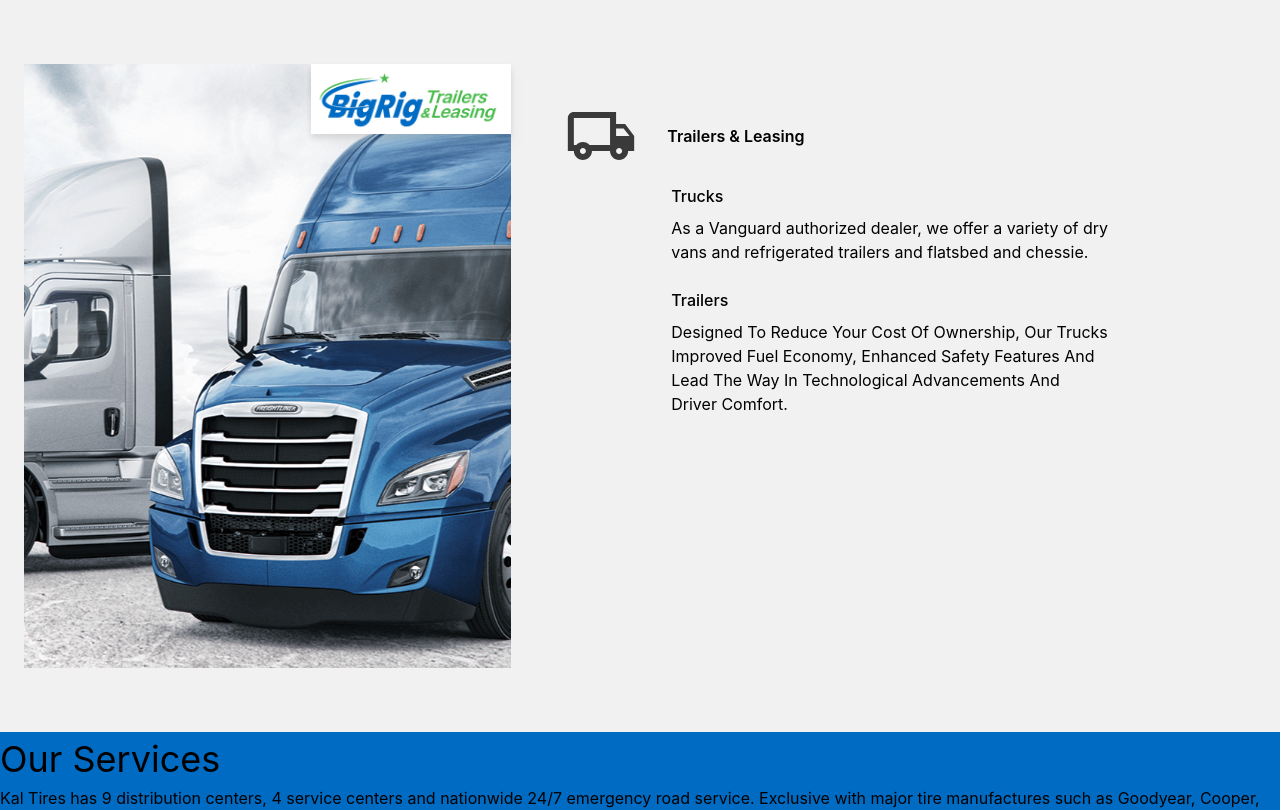
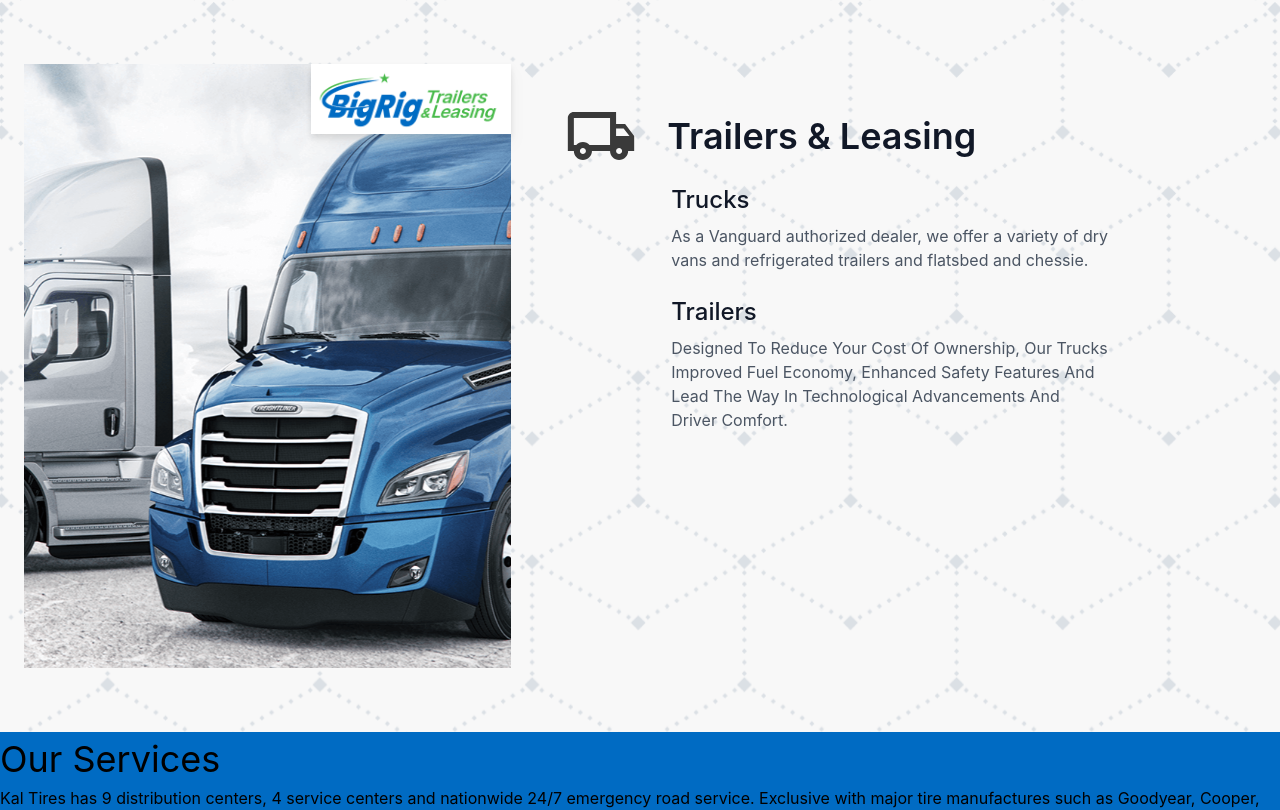
Before and after one commit to shantanusoam/bigriggroup, a React (Create React App) app: page / in a window 1280 px wide. Shown: the top 810 px of the page. Built offline with nearby package versions, Linux system fonts and the light colour scheme.

Commit message:
send config changes

```diff
--- a/src/Components/ServicesSection/ServicesSection.js
+++ b/src/Components/ServicesSection/ServicesSection.js
@@ -1,17 +1,17 @@
-import React from "react";
+import React from 'react';
 
 export default function ServicesSection() {
   return (
     <>
-      <div id="maincontainer" className="bg-Lightblue" >
+      <div id="maincontainer" className="bg-Lightblue">
         <div id="firstmain">
-          <h1 className="text-heading">Our Services</h1>
+          <h1 class="text-heading">Our Services</h1>
           <p>
             Kal Tires has 9 distribution centers, 4 service centers and
             nationwide 24/7 emergency road service. Exclusive with major tire
             manufactures such as Goodyear, Cooper, BKT, Michelin, Yokohama,
             Double Coin, Pirelli and Hankook. We offer national account billing
-            for Goodyear, Cooper, Michelin, Yokohama and Hankook products.{" "}
+            for Goodyear, Cooper, Michelin, Yokohama and Hankook products.{' '}
           </p>
           <button>CONTACT US</button>
         </div>
--- a/src/Container/GroupWebsiteComponent/index.js
+++ b/src/Container/GroupWebsiteComponent/index.js
@@ -6,10 +6,14 @@ import {
 import TrailersLeasing from '../../assets/Images/TrailersLeasing.png';
 import TrailersLeasingLogo from '../../assets/Images/TrailersLeasingLogo.png';
 import TrailersLeasingIcon from '../../assets/Images/TrailerLeasingIcon.svg';
+import BgImage from '../../assets/Images/GroupWebsitesBackground.png';
 function GroupWebsiteComponent() {
   return (
     <>
-      <div class="py-16 bg-white">
+      <div
+        class="py-16 bg-white "
+        style={{ backgroundImage: `url(${BgImage})` }}
+      >
         <div class="container m-auto px-6 text-gray-600 md:px-12 xl:px-6">
           <div class="space-y-6 md:space-y-0 md:flex md:gap-6 lg:items-start lg:gap-12">
             <div class="md:5/12 lg:w-5/12">
--- a/tailwind.config.js
+++ b/tailwind.config.js
@@ -1,9 +1,9 @@
 module.exports = {
-  purge: ["./src/**/*.{js,jsx,ts,tsx}", "./public/index.html"],
+  purge: ['./src/**/*.{js,jsx,ts,tsx}', './public/index.html'],
   darkMode: false, // or 'media' or 'class'
   theme: {
     fontFamily: {
-      sans: ["Inter var", "sans-serif"],
+      sans: ['Inter var', 'sans-serif'],
     },
     extend: {},
   },
@@ -13,19 +13,35 @@ module.exports = {
   plugins: [],
 
   theme: {
-    colors: {
-      "yellow": "#FFAB53",
-      "Heading": "#414141",
-      "Description": "#5E5B5B",
-      "Darkblue": "#22334C",
-      "Lightblue": "#006BC3",
-      "white": "#F1F1F1",
+    extend: {
+      fontSize: {
+        heading: '36px',
+        subheading: '20px',
+        desc: '18px',
+      },
+      fontWeight: {
+        heading: '600',
+
+        'sub-heading': '600',
+
+        desc: '400',
+      },
+
+      fontFamily: {
+        heading: 'Poppins',
+
+        'sub-heading': 'Poppins',
+
+        desc: 'Poppins',
+      },
+      colors: {
+        yellow: '#FFAB53',
+        Heading: '#414141',
+        Description: '#5E5B5B',
+        Darkblue: '#22334C',
+        Lightblue: '#006BC3',
+        white: '#F1F1F1',
+      },
     },
-
-    fontSize:{
-      'heading':'36px',
-      'sub-heading':'20px',
-      'desc':'18px'
-    }
   },
 };
```
Also changed, not shown: src/assets/Images/GroupWebsitesBackground.png (added).
